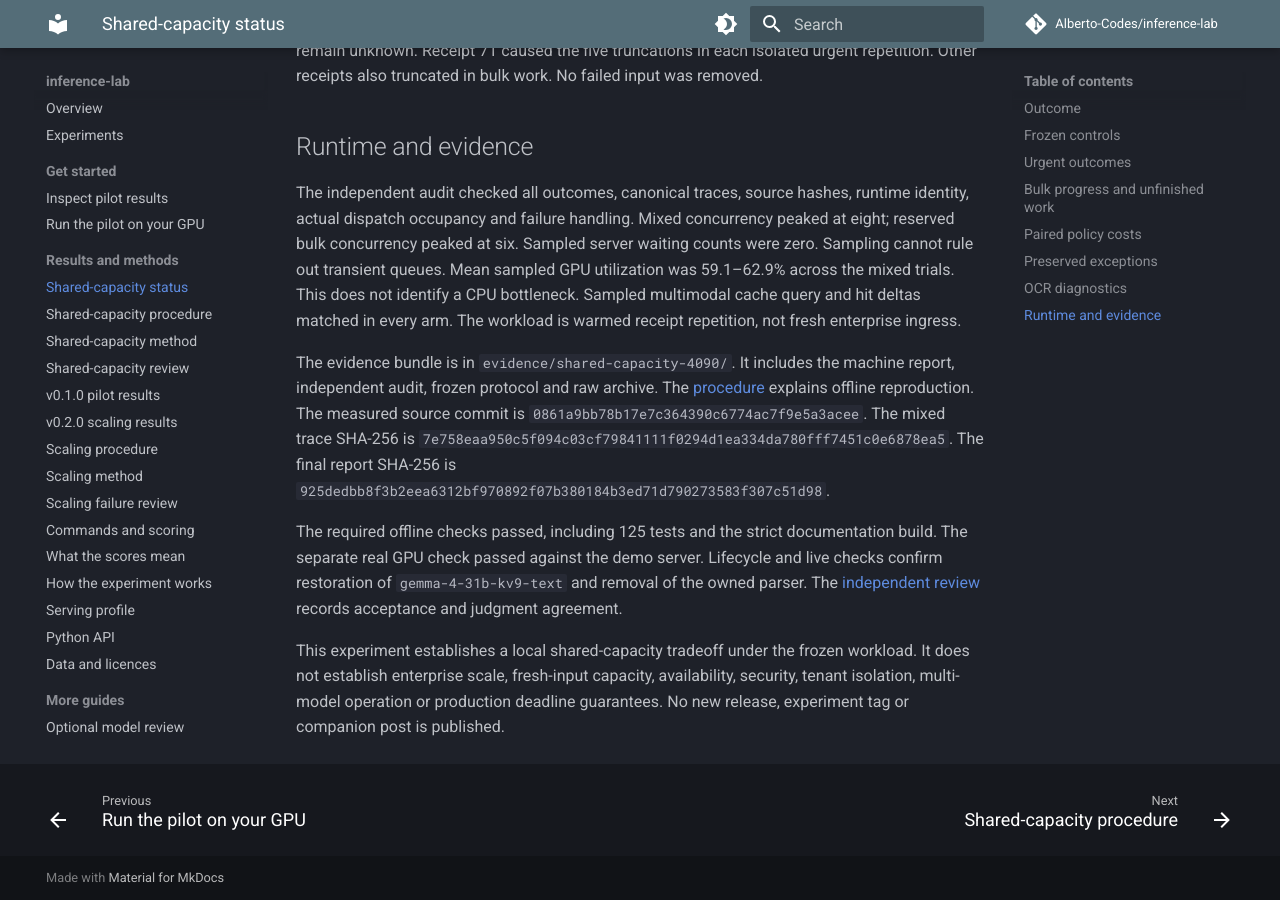
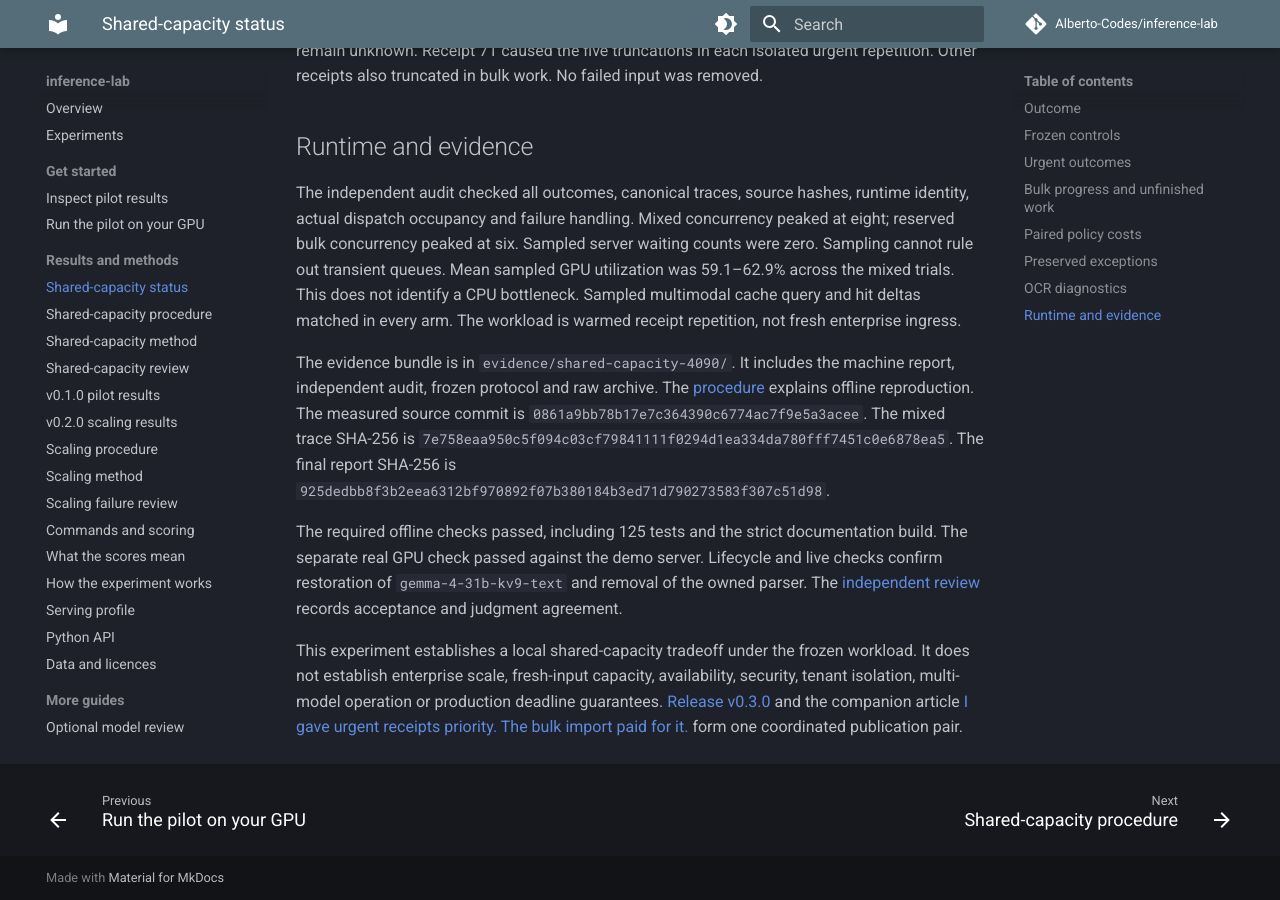
Before and after one commit to Alberto-Codes/inference-lab, an MkDocs documentation site: the page built from docs/reference/shared-capacity-results.md, in a window 1280 px wide and 900 px high, scrolled down 5186 px. Built offline with MkDocs 1.6.1 and Material for MkDocs 9.7.7, drawn with Linux system fonts in a browser that asks for light colours; comment, search, counter and statistics services are not loaded.

Commit message:
no-mistakes(review): Replace stale results-page publication line with v0.3.0 pairing

```diff
--- a/docs/reference/shared-capacity-results.md
+++ b/docs/reference/shared-capacity-results.md
@@ -194,4 +194,6 @@ The [independent review](shared-capacity-review.md) records acceptance and judgm
 This experiment establishes a local shared-capacity tradeoff under the frozen workload.
 It does not establish enterprise scale, fresh-input capacity, availability, security,
 tenant isolation, multi-model operation or production deadline guarantees.
-No new release, experiment tag or companion post is published.
+[Release v0.3.0](../releases/v0.3.0.md) and the companion article
+[I gave urgent receipts priority. The bulk import paid for it.](https://alberto.codes/blog/2026-10-28-urgent-receipts-bulk-import)
+form one coordinated publication pair.
```
